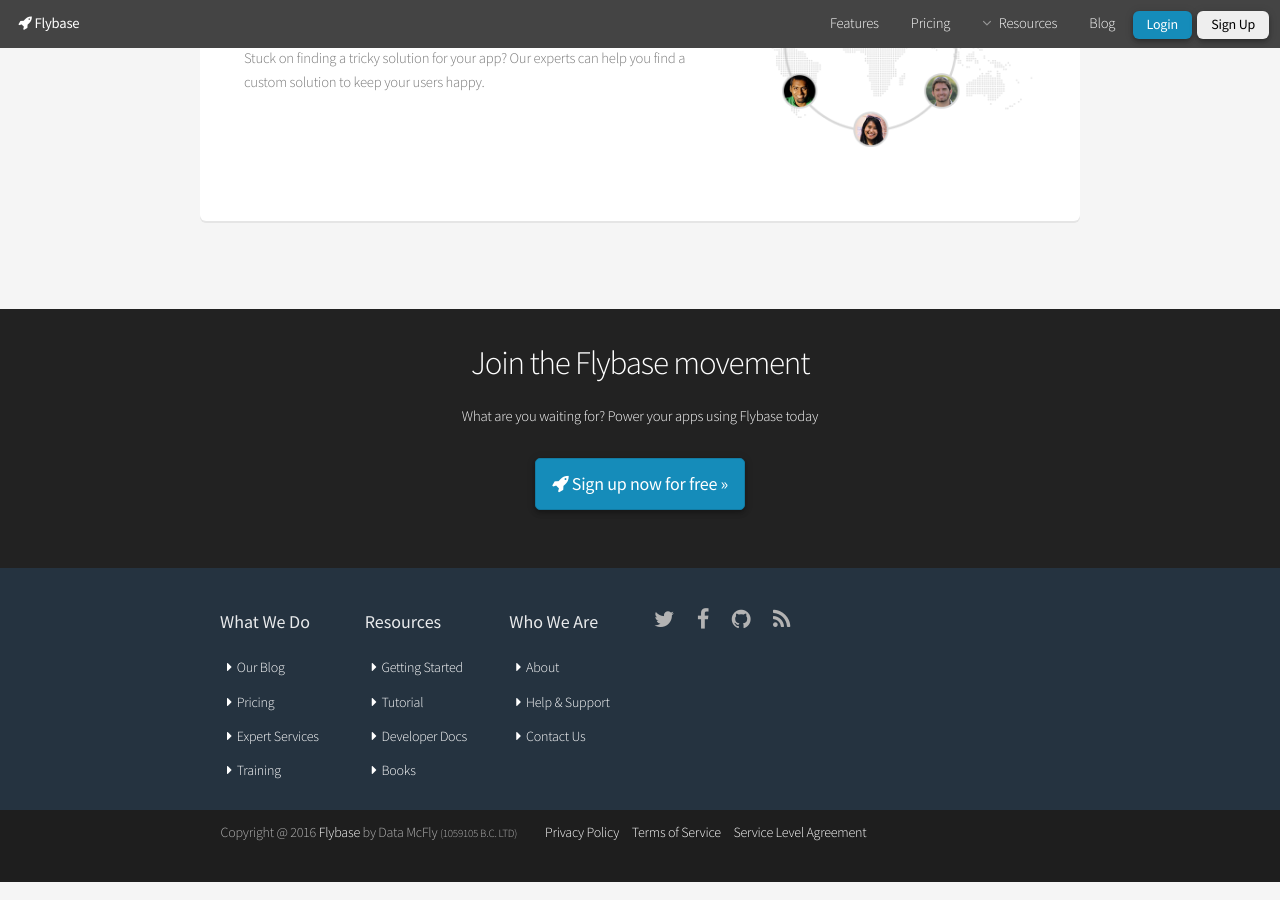
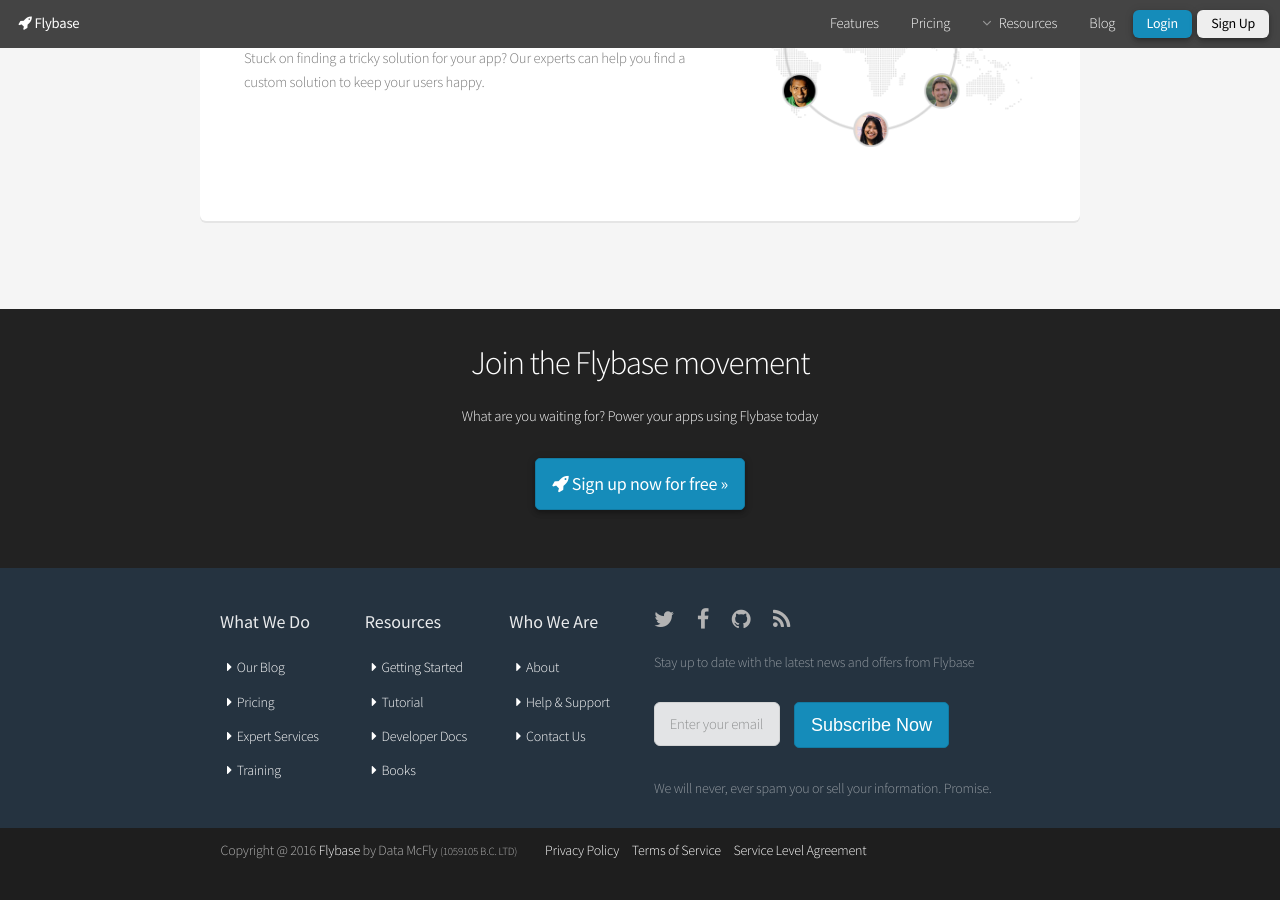
Before and after one commit to flybaseio/flybase-home, a Jekyll site: the page built from index.html, in a window 1280 px wide and 900 px high, scrolled down 4293 px. Built offline with Jekyll 4.4.1, drawn with Linux system fonts in a browser that asks for light colours; nearby versions of some CDN libraries; comment, search, counter and statistics services are not loaded.

Commit message:
Update footer.html

```diff
--- a/_includes/footer.html
+++ b/_includes/footer.html
@@ -49,13 +49,11 @@
 {% endcomment %}
 		                            <li class="row-end"><a href="//blog.flybase.io" title="Our Blog"><i class="fa fa-rss"></i></a></li>
 		                        </ul>
-<script type="text/javascript" src="//s3.amazonaws.com/downloads.mailchimp.com/js/signup-forms/popup/embed.js" data-dojo-config="usePlainJson: true, isDebug: false"></script><script type="text/javascript">require(["mojo/signup-forms/Loader"], function(L) { L.start({"baseUrl":"mc.us9.list-manage.com","uuid":"3b954fafb0dae072610469e35","lid":"a35eea690c"}) })</script>
-{% comment %}
 				    <div class="form-container">
 		                            <p class="intro">Stay up to date with the latest news and offers from Flybase</p>
 		                            <form class="signup-form navbar-form" action="//flybase.us9.list-manage.com/subscribe/post?u=3b954fafb0dae072610469e35&amp;id=a35eea690c" method="post" id="mc-embedded-subscribe-form" name="mc-embedded-subscribe-form" target="_blank" novalidate>
 		                            <div class="row uniform 50%">
-		                                 <div class="8u 6u(mobilep)">
+		                                 <div class="4u 4u(mobilep)">
 		                                      <input type="text" class="form-control" name="EMAIL" placeholder="Enter your email address">
 	     	                                 </div>
 		                                 <div class="4u 4u(mobilep)">
@@ -67,7 +65,6 @@
 		                            <p><small>We will never, ever spam you or sell your information. Promise.</small></p>
 						<!--End mc_embed_signup-->
 		                        </div><!--//subscription-form-->
-{% endcomment %}
 		                    </div><!--//footer-col-inner-->
 		                </div><!--//foooter-col-->
 					</div>
```
